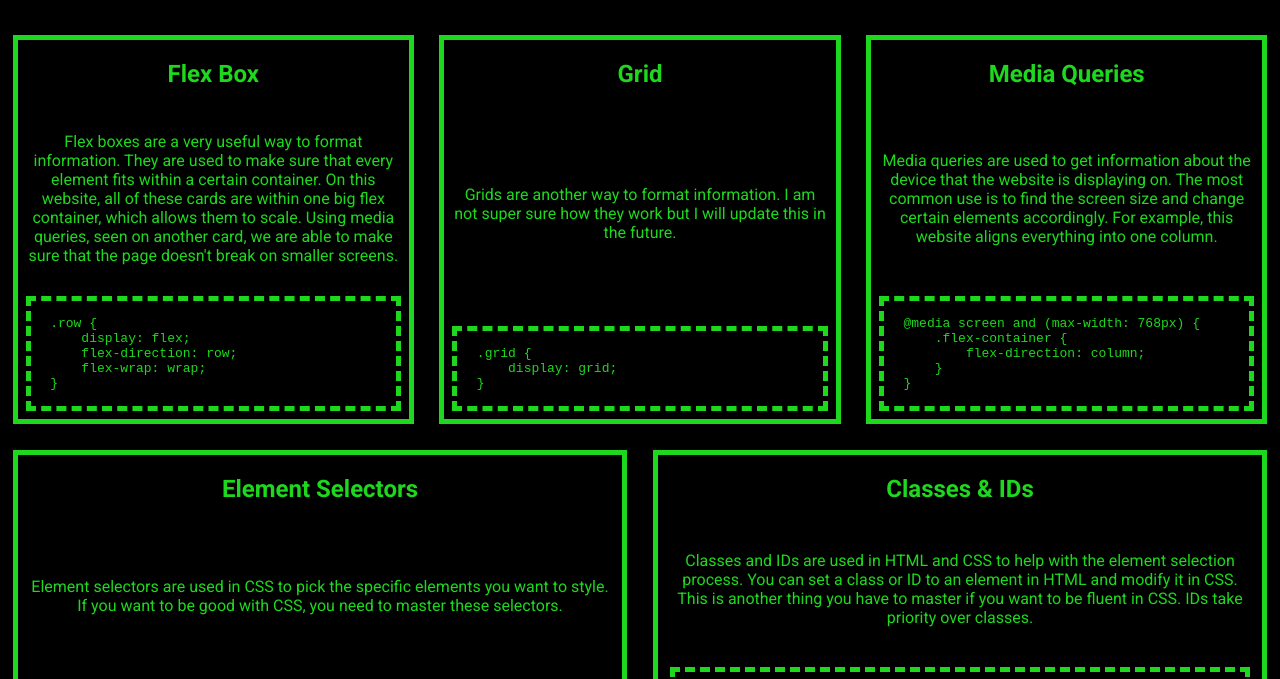
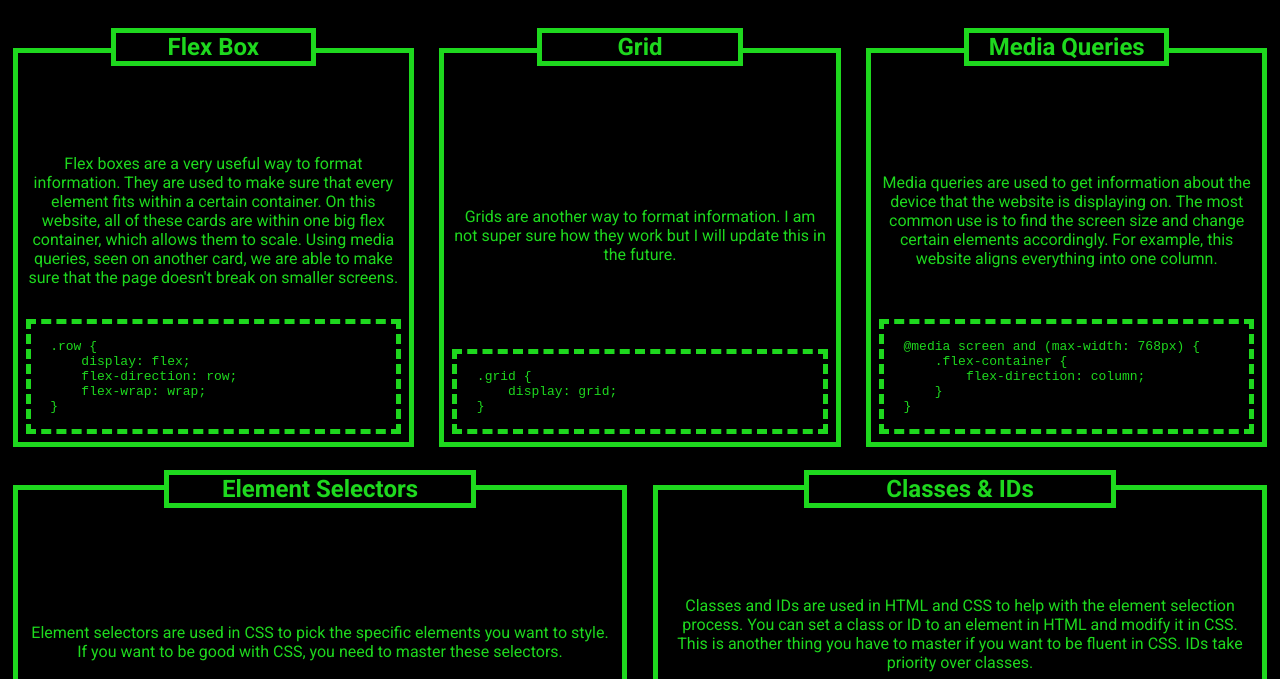
Before and after one commit to KyleSl/CSS-notes, a plain HTML site: page index.html in a window 1280 px wide. Shown: the part 86-765 px from the top of the page. Drawn offline with Linux system fonts and the light colour scheme.

Commit message:
Improved card title. Now overlays with its own box

```diff
--- a/assets/style.css
+++ b/assets/style.css
@@ -40,6 +40,7 @@ header {
   text-align: center;
   border: 5px solid var(--green);
   flex: 1 0 30%;
+  margin-top: 2%;
 }
 
 .card pre {
@@ -79,3 +80,12 @@ footer h3 {
   padding: 1%;
   font-weight: 700;
 }
+
+.card h2 {
+  width: 50%;
+  align-self: center;
+  position: relative;
+  top: -11.5%;
+  border: 5px solid var(--green);
+  background-color: var(--black);
+}
```
